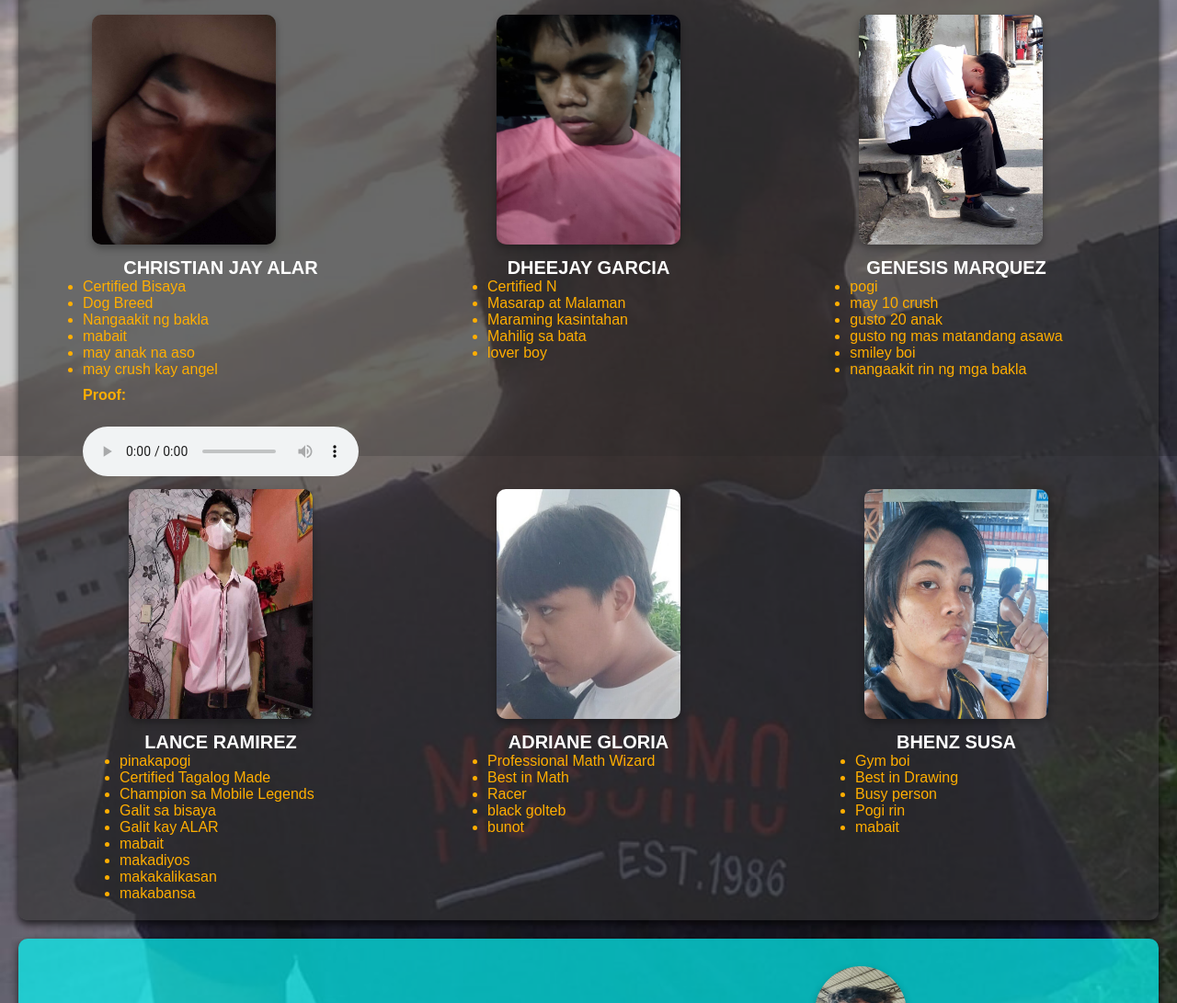
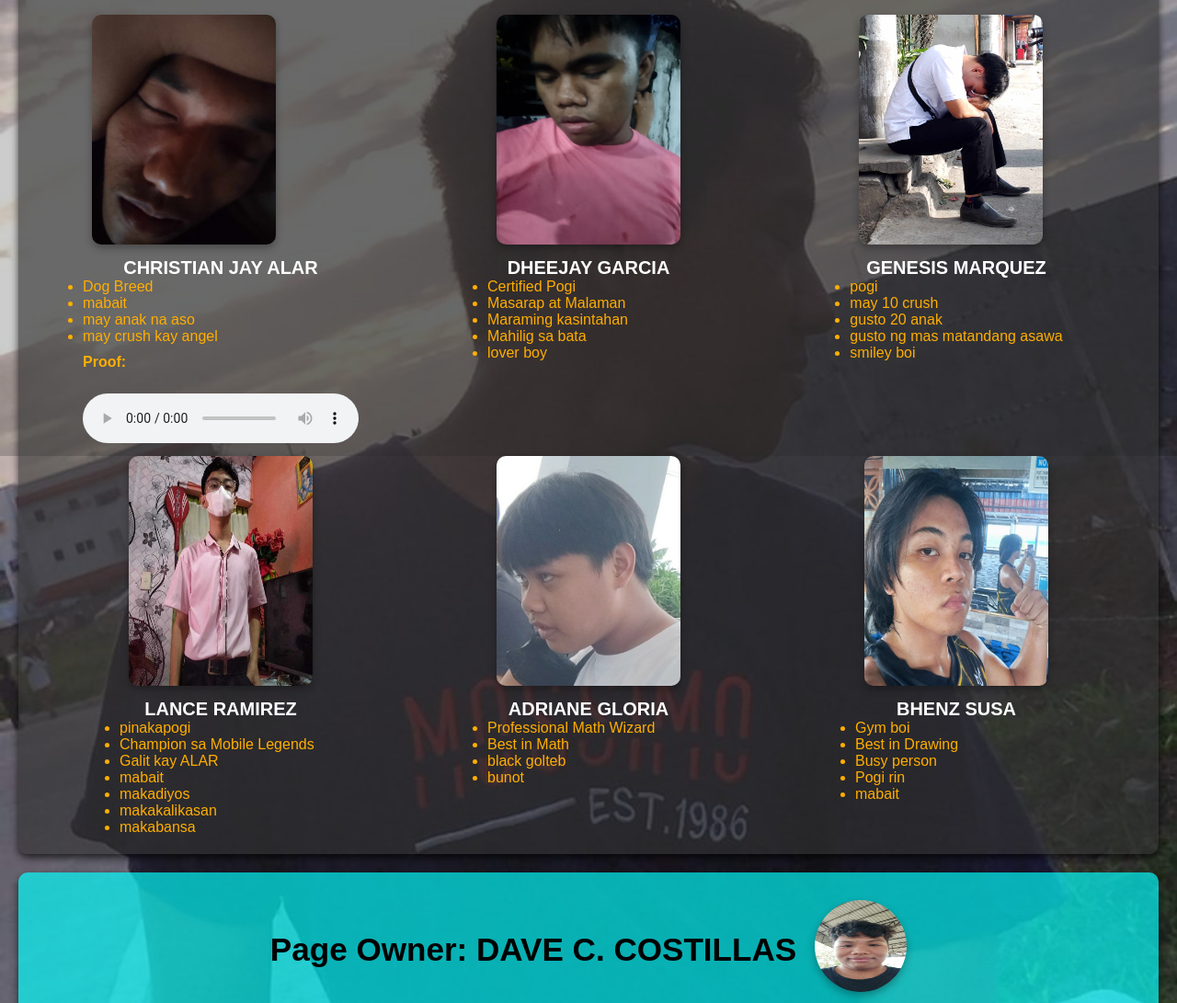
Before and after one commit to VIPdave009/Aso, a plain HTML site: page index.html in a window 1280 px wide. Shown: the part 304-1395 px from the top of the page at 92% size. Drawn offline with Linux system fonts and the light colour scheme.

Commit message:
index.html

```diff
--- a/index.html
+++ b/index.html
@@ -17,9 +17,7 @@
                 <img src="img/491190106_687112981142869_7767111479046133678_n.jpg" class="img1" title="Bisayawa"></a>
                 <h5>CHRISTIAN JAY ALAR</h5>
                 <ul>
-                    <li>Certified Bisaya</li>
                     <li>Dog Breed</li>
-                    <li>Nangaakit ng bakla</li>
                     <li>mabait</li>
                     <li>may anak na aso</li>
                     <li>may crush kay angel</li>
@@ -32,7 +30,7 @@
                 <img src="img/c2c5ae12-1641-42ef-b3e3-464e4751fd41.jpg" class="img1" title="Nigga"></a>
                 <h5>DHEEJAY GARCIA</h5>
                 <ul>
-                    <li>Certified N</li>
+                    <li>Certified Pogi</li>
                     <li>Masarap at Malaman</li>
                     <li>Maraming kasintahan</li>
                     <li>Mahilig sa bata</li>
@@ -49,7 +47,6 @@
                     <li>gusto 20 anak</li>
                     <li>gusto ng mas matandang asawa</li>
                     <li>smiley boi</li>
-                    <li>nangaakit rin ng mga bakla</li>
                 </ul>
             </div>
             <div class="member">
@@ -58,9 +55,7 @@
                 <h5>LANCE RAMIREZ</h5>
                 <ul>
                     <li>pinakapogi</li>
-                    <li>Certified Tagalog Made</li>
                     <li>Champion sa Mobile Legends</li>
-                    <li>Galit sa bisaya</li>
                     <li>Galit kay ALAR</li>
                     <li>mabait</li>
                     <li>makadiyos</li>
@@ -75,7 +70,6 @@
                 <ul>
                     <li>Professional Math Wizard</li>
                     <li>Best in Math</li>
-                    <li>Racer</li>
                     <li>black golteb</li>
                     <li>bunot</li>
                 </ul>
```
